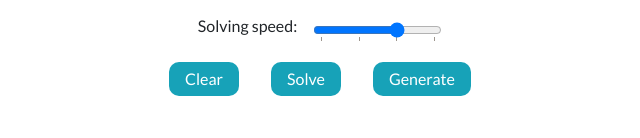
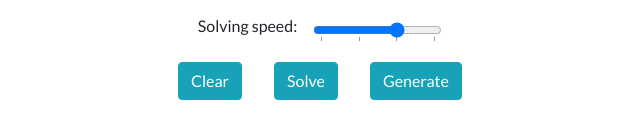
Before and after one commit to nibble-4bits/Sudoku-Solver-Visualizer, a website built with webpack: page dist/index.html in a window 1280 px wide. Shown: the part 538-676 px from the top of the page, without its empty margins (320-960 px from the left). Built offline with nearby package versions, Linux system fonts and the light colour scheme.

Commit message:
Use bootstrap btn classes

```diff
--- a/dist/index.html
+++ b/dist/index.html
@@ -37,9 +37,9 @@
 
         <div class="row mt-3">
             <div class="col d-flex justify-content-center">
-                <button class="bg-info text-white" id="btn-clear" type="button">Clear</button>
-                <button class="bg-info text-white" id="btn-solve" type="button">Solve</button>
-                <button class="bg-info text-white" id="btn-generate" type="button">Generate</button>
+                <button class="btn btn-info" id="btn-clear" type="button">Clear</button>
+                <button class="btn btn-info" id="btn-solve" type="button">Solve</button>
+                <button class="btn btn-info" id="btn-generate" type="button">Generate</button>
             </div>
         </div>
 
```
